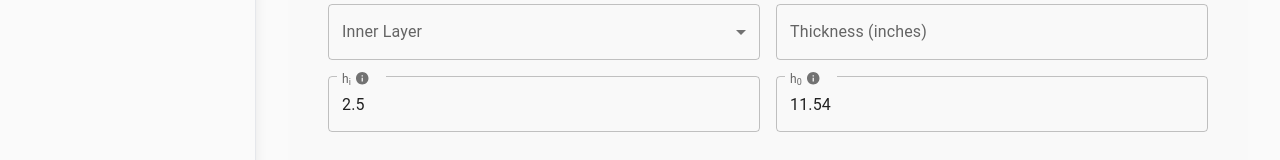
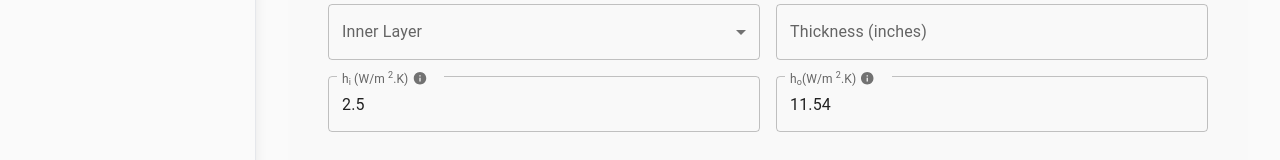
Before and after one commit to mianfarooqazam/building-performance-database, a React (Vite) app: page /building-details in a window 1280 px wide. Both pictures are taken after a click on the tab "FABRIC DETAILS". Shown: the part 436-596 px from the top of the page. Built offline with nearby package versions, Linux system fonts and the light colour scheme.

Commit message:
ho,hi inversed

```diff
--- a/src/calculations/FabricDetailCal/RoofCalculation.js
+++ b/src/calculations/FabricDetailCal/RoofCalculation.js
@@ -11,11 +11,27 @@ export function calculateRValue(thicknessInches, kValue) {
 }
 
 export function calculateRTotal(rValues, hi = 2.5, ho = 11.54) {
+  // Ensure hi and ho are valid numbers greater than zero
+  const hiValue = parseFloat(hi);
+  const hoValue = parseFloat(ho);
+
+  if (hiValue <= 0 || isNaN(hiValue)) {
+    throw new Error("Invalid value for hi. It must be a number greater than zero.");
+  }
+
+  if (hoValue <= 0 || isNaN(hoValue)) {
+    throw new Error("Invalid value for ho. It must be a number greater than zero.");
+  }
+
+  // Calculate surface resistances
+  const rHi = 1 / hiValue;
+  const rHo = 1 / hoValue;
+
   // Sum the R-values
   const sumRValues = rValues.reduce((sum, rValue) => sum + rValue, 0);
 
-    // Add hi and ho
-    const rTotal = sumRValues + parseFloat(hi) + parseFloat(ho);
+  // Add inverses of hi and ho
+  const rTotal = sumRValues + rHi + rHo;
 
   return rTotal;
 }
--- a/src/pages/tabs/FabricDetails.jsx
+++ b/src/pages/tabs/FabricDetails.jsx
@@ -45,6 +45,10 @@ function FabricDetails() {
   // State variables for hi and ho
   const [hi, setHi] = useState(2.5);
   const [ho, setHo] = useState(11.54);
+
+  // State variables for errors
+  const [hiError, setHiError] = useState("");
+  const [hoError, setHoError] = useState("");
 
   // Collect layers that have both material and thickness specified
   const layers = [];
@@ -109,10 +113,18 @@ function FabricDetails() {
   // Calculate rTotal and U-value if there are layers
   let rTotal = null;
   let uValue = null;
+  let calculationError = null;
 
   if (layers.length > 0) {
-    rTotal = calculateRTotal(rValues, hi, ho).toFixed(4);
-    uValue = calculateUValue(rTotal).toFixed(4);
+    try {
+      const hiValue = parseFloat(hi) || 1; // Default to 1 if hi is invalid
+      const hoValue = parseFloat(ho) || 1; // Default to 1 if ho is invalid
+
+      rTotal = calculateRTotal(rValues, hiValue, hoValue).toFixed(4);
+      uValue = calculateUValue(rTotal).toFixed(4);
+    } catch (error) {
+      calculationError = error.message;
+    }
   }
 
   return (
@@ -245,7 +257,7 @@ function FabricDetails() {
           label={
             <Box display="flex" alignItems="center">
               <span>
-                h<sub>i</sub>
+                h<sub>i</sub> (W/m <sup>2</sup>.K)
               </span>
               <Tooltip title="This value hi (2.5) is taken from Design Builder. You can use this or enter your own value.">
                 <IconButton size="small">
@@ -257,13 +269,24 @@ function FabricDetails() {
           variant="outlined"
           fullWidth
           value={hi}
-          onChange={(e) => setHi(e.target.value)}
+          error={!!hiError}
+          helperText={hiError}
+          onChange={(e) => {
+            const value = e.target.value;
+            if (value === "" || parseFloat(value) > 0) {
+              setHi(value);
+              setHiError("");
+            } else {
+              setHi(value);
+              setHiError("hi must be a positive number");
+            }
+          }}
         />
         <TextField
           label={
             <Box display="flex" alignItems="center">
               <span>
-                h<sub>0</sub>
+                h<sub>o</sub>(W/m <sup>2</sup>.K)
               </span>
               <Tooltip title="This value ho (11.54) is taken from Design Builder. You can use this or enter your own value.">
                 <IconButton size="small">
@@ -275,11 +298,37 @@ function FabricDetails() {
           variant="outlined"
           fullWidth
           value={ho}
-          onChange={(e) => setHo(e.target.value)}
+          error={!!hoError}
+          helperText={hoError}
+          onChange={(e) => {
+            const value = e.target.value;
+            if (value === "" || parseFloat(value) > 0) {
+              setHo(value);
+              setHoError("");
+            } else {
+              setHo(value);
+              setHoError("ho must be a positive number");
+            }
+          }}
         />
       </Box>
+
+      {/* Calculation Error Display */}
+      {calculationError && (
+        <Box
+          p={2}
+          mt={2}
+          bgcolor="lightcoral"
+          borderRadius={2}
+          fontWeight="bold"
+          textAlign="center"
+        >
+          Error: {calculationError}
+        </Box>
+      )}
+
       {/* rTotal Display */}
-      {layers.length > 0 && (
+      {rTotal && !calculationError && (
         <Box
           p={2}
           mt={2}
@@ -293,7 +342,7 @@ function FabricDetails() {
       )}
 
       {/* U-value Display */}
-      {layers.length > 0 && (
+      {uValue && !calculationError && (
         <Box
           p={2}
           mt={2}
```
Lines whose indentation alone changed are shown as unchanged.
